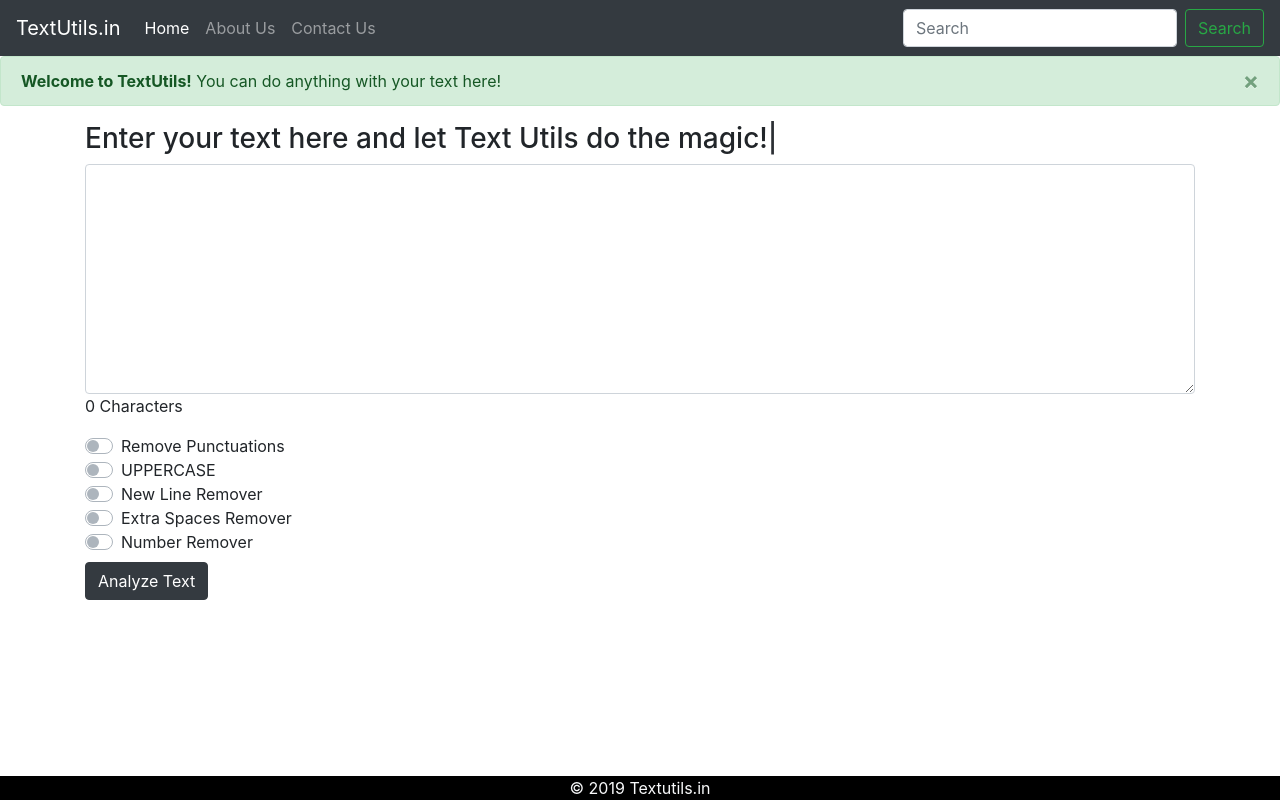
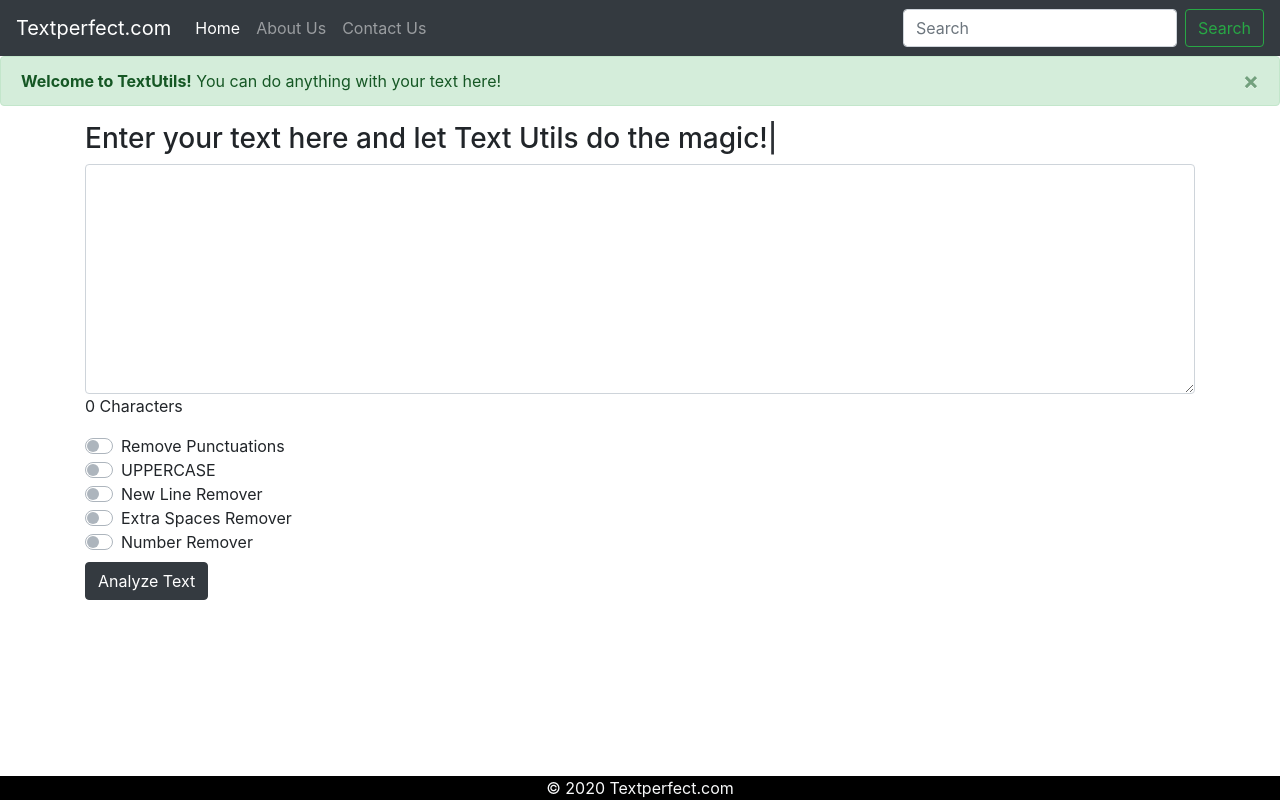
Before and after one commit to amitsingh6391/textutli, a Django app: page / in a window 1280 px wide. Run offline with Django 3.2, Linux system fonts and the light colour scheme; some libraries are stand-ins or nearby versions.

Commit message:
first commit

```diff
--- a/templates/about.html
+++ b/templates/about.html
@@ -55,7 +55,7 @@
 
 <footer class="footer">
   <div class="container">
-    <span class="text-light">&#169 2019 Textutils.in </span>
+    <span class="text-light">&#169 2020 Textperfect.com </span>
   </div>
 </footer>
 
--- a/templates/analyze.html
+++ b/templates/analyze.html
@@ -80,7 +80,7 @@
 </div>
 <footer class="footer">
   <div class="container">
-    <span class="text-light">&#169 2019 Textutils.in </span>
+    <span class="text-light">&#169 2020 TextPerfect.com </span>
   </div>
 </footer>
 
--- a/templates/index.html
+++ b/templates/index.html
@@ -28,7 +28,7 @@
   </head>
   <body>
 <nav class="navbar navbar-expand-lg navbar-dark bg-dark">
-  <a class="navbar-brand" href="#">TextUtils.in</a>
+  <a class="navbar-brand" href="#">Textperfect.com</a>
   <button class="navbar-toggler" type="button" data-toggle="collapse" data-target="#navbarNavDropdown" aria-controls="navbarNavDropdown" aria-expanded="false" aria-label="Toggle navigation">
     <span class="navbar-toggler-icon"></span>
   </button>
@@ -134,7 +134,7 @@
   <!-- Footer-->
 <footer class="footer">
   <div class="container">
-    <span class="text-light">&#169 2019 Textutils.in </span>
+    <span class="text-light">&#169 2020 Textperfect.com </span>
   </div>
 </footer>
 
```
